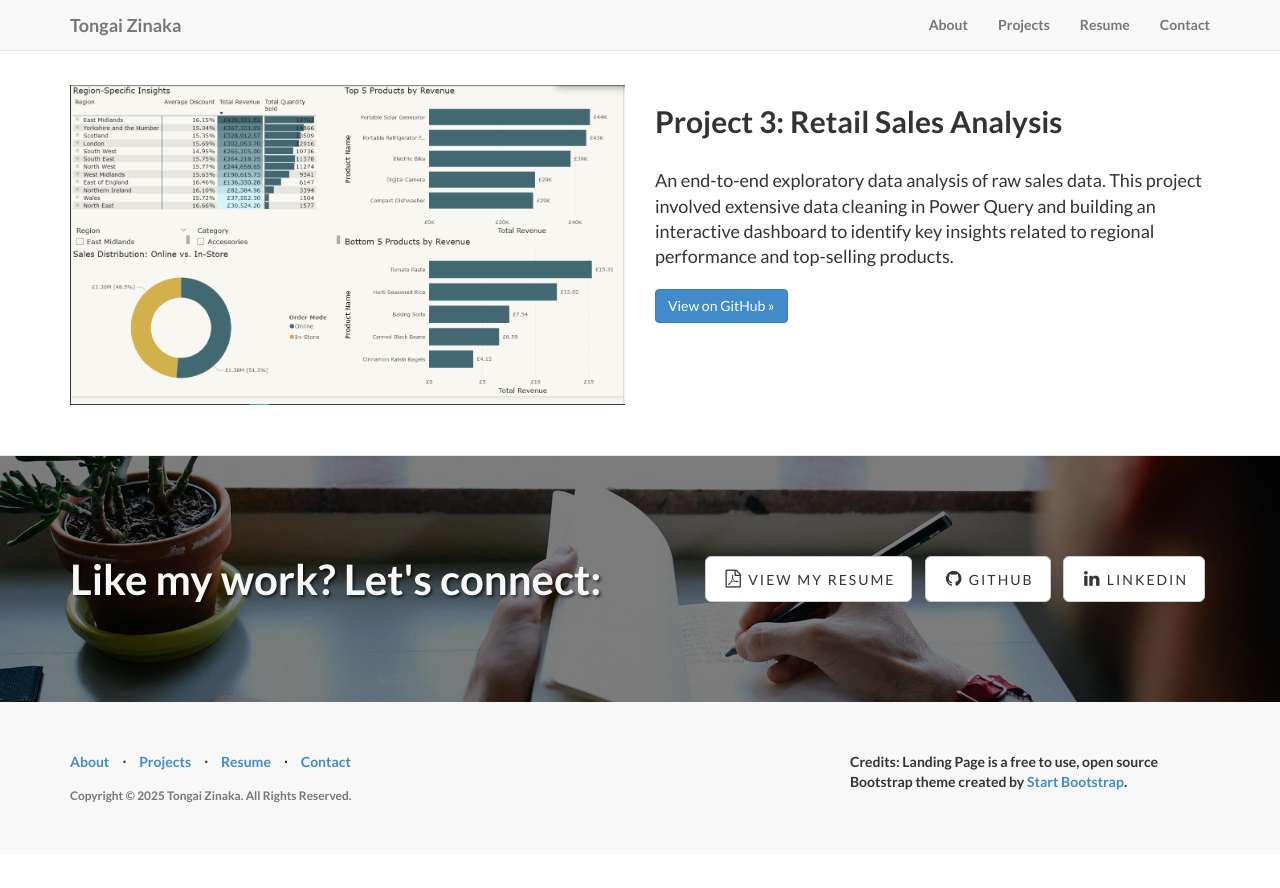
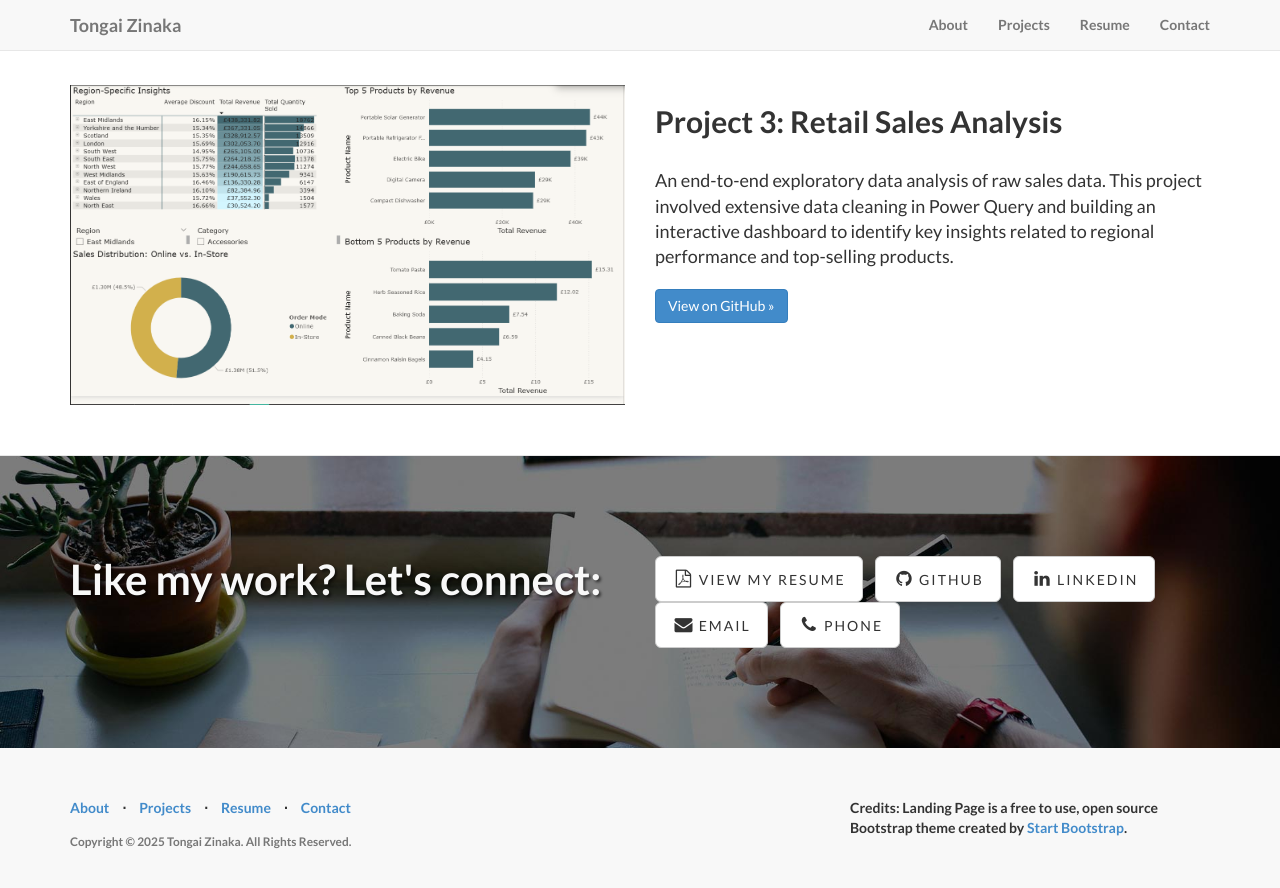
Before and after one commit to Tongai-Zinaka/tongai-zinaka.github.io, a Jekyll site: the page built from index.html, in a window 1280 px wide and 900 px high, scrolled down 2471 px. Shown: the top 888 px of the window. Built offline with Jekyll 4.4.1, drawn with Linux system fonts in a browser that asks for light colours; before the commit the page ends 3325 px from its top, so only the background shows below that.

Commit message:
Update contact.html

```diff
--- a/_includes/contact.html
+++ b/_includes/contact.html
@@ -8,7 +8,6 @@
             <div class="col-lg-6">
                 <ul class="list-inline banner-social-buttons">
                     <li>
-                        <!-- This button now correctly links to your resume page -->
                         <a href="resume.html" class="btn btn-default btn-lg"><i class="fa fa-file-pdf-o fa-fw"></i> <span class="network-name">View My Resume</span></a>
                     </li>
                     <li>
@@ -17,6 +16,13 @@
                     <li>
                         <a href="https://linkedin.com/in/tongai-zinaka" class="btn btn-default btn-lg" target="_blank"><i class="fa fa-linkedin fa-fw"></i> <span class="network-name">LinkedIn</span></a>
                     </li>
+                    <!-- NEW BUTTONS ADDED BELOW -->
+                    <li>
+                        <a href="mailto:tongaizinaka@gmail.com" class="btn btn-default btn-lg"><i class="fa fa-envelope fa-fw"></i> <span class="network-name">Email</span></a>
+                    </li>
+                    <li>
+                        <a href="tel:+263772207711" class="btn btn-default btn-lg"><i class="fa fa-phone fa-fw"></i> <span class="network-name">Phone</span></a>
+                    </li>
                 </ul>
             </div>
         </div>
```
